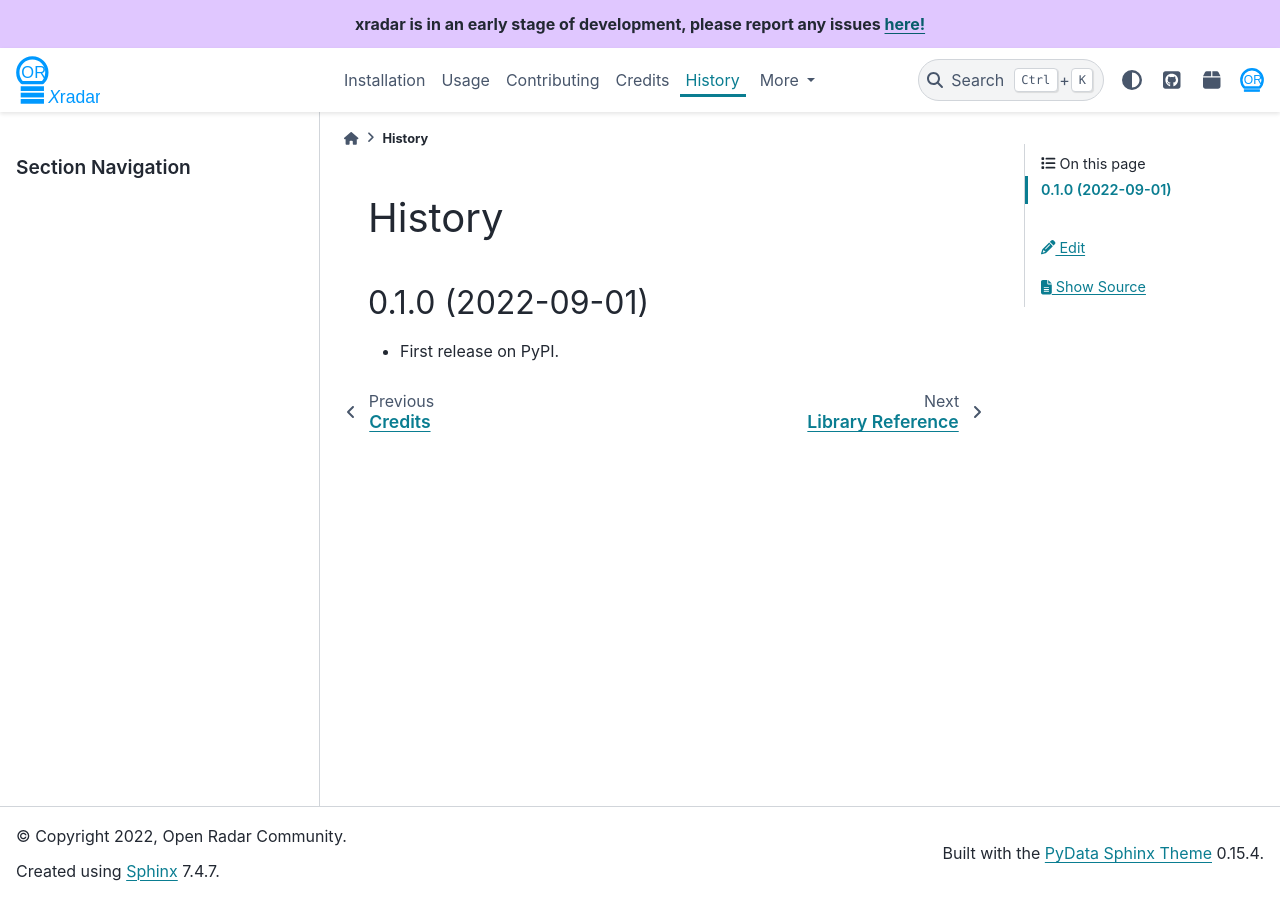
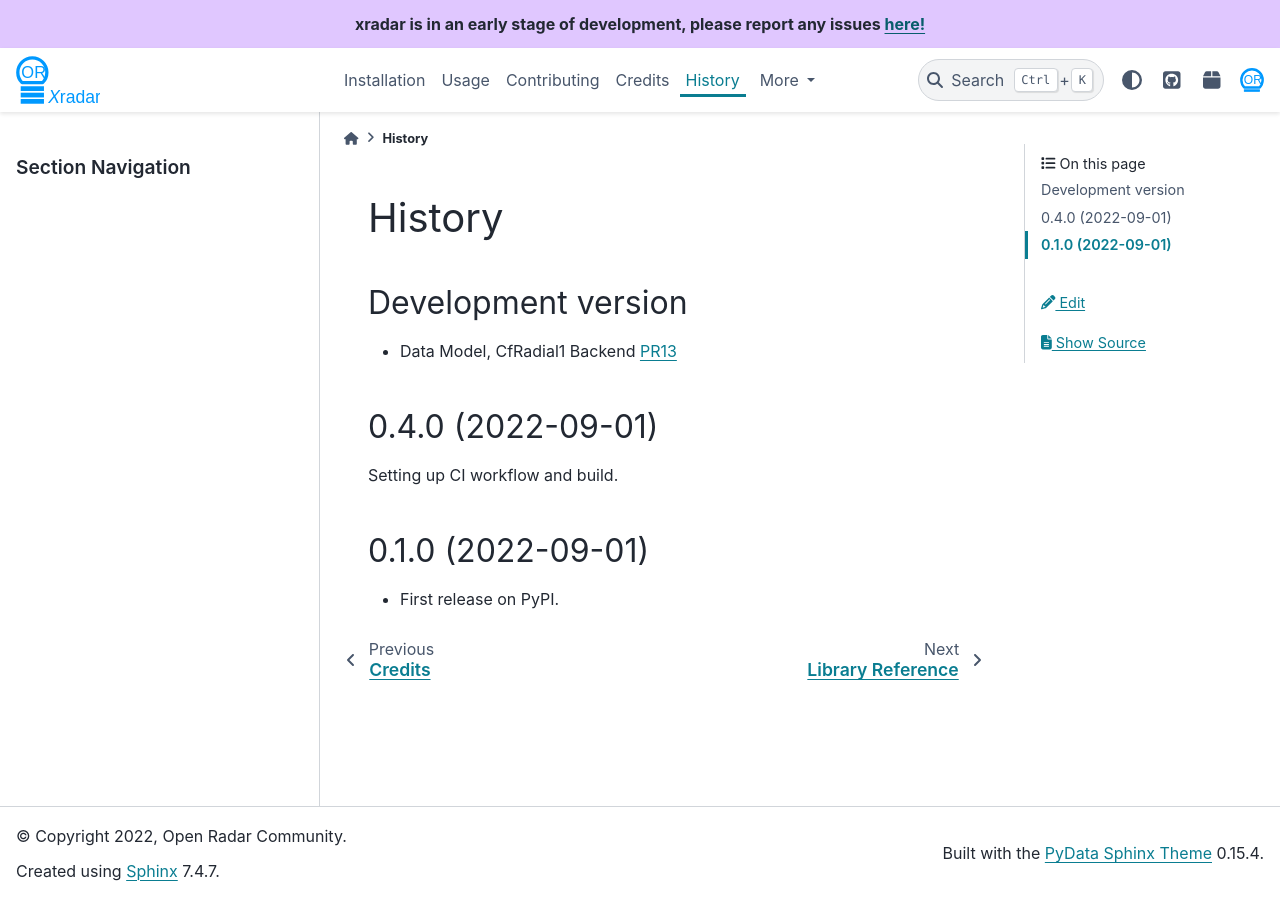
Before and after one commit to openradar/xradar, a Sphinx documentation site: the page built from docs/history.md, in a window 1280 px wide. Built offline with Sphinx 7.4.7 and the PyData theme 0.15.4, drawn with Linux system fonts in a browser that asks for light colours; the version number could not be read and is left out.

Commit message:
WIP: move HISTORY.md to docs/history.md

````diff
--- a/docs/conf.py
+++ b/docs/conf.py
@@ -58,6 +58,14 @@ extensions = [
     "myst_parser",
     "sphinx_copybutton",
 ]
+
+extlinks = {
+    "issue": ("https://github.com/openradar/xradar/issues/%s", "GH"),
+    "pull": ("https://github.com/openradar/xradar/pull/%s", "PR"),
+}
+
+mathjax_path = ("https://cdn.mathjax.org/mathjax/latest/MathJax.js?"
+                "config=TeX-AMS-MML_HTMLorMML")
 
 intersphinx_mapping = {
     "python": ("https://docs.python.org/3/", None),
--- a/docs/history.md
+++ b/docs/history.md
@@ -1,2 +1,13 @@
-```{include} ../HISTORY.md
-```
+# History
+
+## Development version
+
+* Data Model, CfRadial1 Backend {pull}`13`
+
+## 0.4.0 (2022-09-01)
+
+Setting up CI workflow and build.
+
+## 0.1.0 (2022-09-01)
+
+* First release on PyPI.
--- a/setup.py
+++ b/setup.py
@@ -7,7 +7,7 @@ from setuptools import find_packages, setup
 with open("README.md") as readme_file:
     readme = readme_file.read()
 
-with open("HISTORY.md") as history_file:
+with open("docs/history.md") as history_file:
     history = history_file.read()
 
 requirements = []
````
Also changed, not shown: HISTORY.md (deleted, +0 -5 lines).
